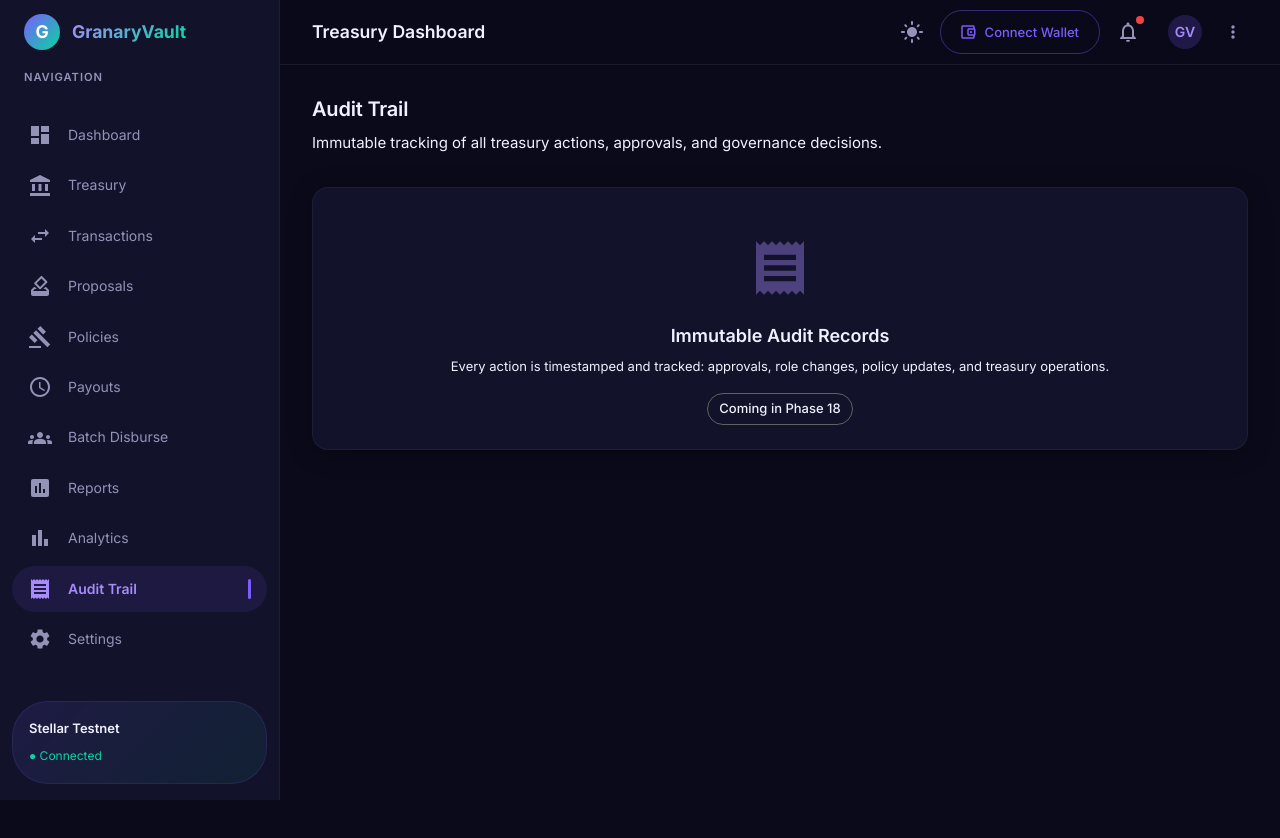
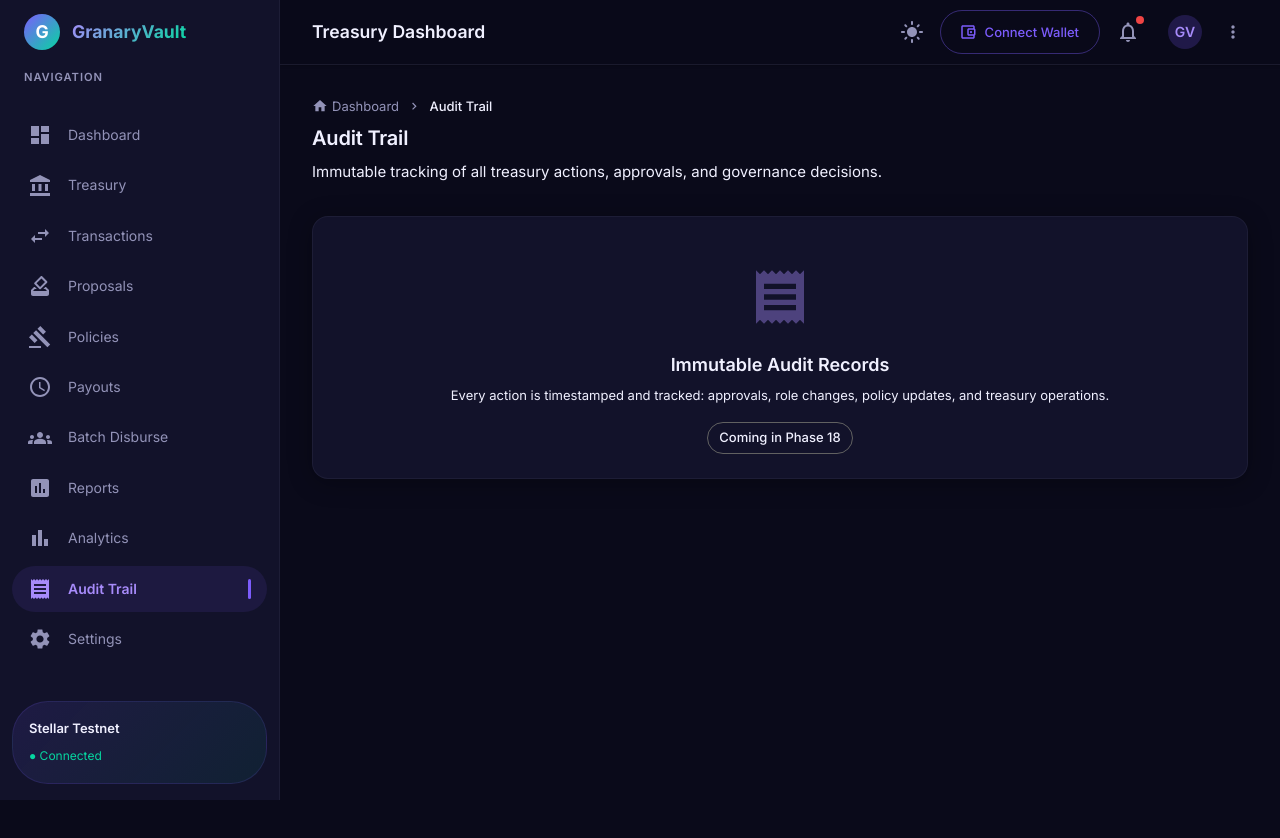
Before and after one commit to GranaryVault/GranaryVault, a Next.js app: page /audit in a window 1280 px wide. Shown: the top 838 px of the page. Built offline with nearby package versions, Linux system fonts and the light colour scheme; what @mui/material-nextjs would draw is missing.

Commit message:
Phase 3: Navigation & routing — breadcrumbs, animated page transitions, NProgress loading bar, polished 404 page

```diff
--- a/src/components/Layout/AppLayout.tsx
+++ b/src/components/Layout/AppLayout.tsx
@@ -1,9 +1,12 @@
 'use client';
 
-import { useState } from 'react';
+import { useState, Suspense } from 'react';
 import { Box } from '@mui/material';
 import Sidebar from '@/components/Layout/Sidebar';
 import Header from '@/components/Layout/Header';
+import Breadcrumbs from '@/components/Layout/Breadcrumbs';
+import PageTransition from '@/components/Layout/PageTransition';
+import NavigationProgress from '@/components/Layout/NavigationProgress';
 
 const DRAWER_WIDTH = 280;
 
@@ -12,6 +15,9 @@ export default function AppLayout({ children }: { children: React.ReactNode }) {
 
   return (
     <Box sx={{ display: 'flex', minHeight: '100vh' }}>
+      <Suspense fallback={null}>
+        <NavigationProgress />
+      </Suspense>
       <Sidebar
         drawerWidth={DRAWER_WIDTH}
         mobileOpen={mobileOpen}
@@ -30,7 +36,8 @@ export default function AppLayout({ children }: { children: React.ReactNode }) {
             minHeight: '100vh',
           }}
         >
-          {children}
+          <Breadcrumbs />
+          <PageTransition>{children}</PageTransition>
         </Box>
       </Box>
     </Box>
--- /dev/null
+++ b/src/components/Layout/Breadcrumbs.tsx
@@ -0,0 +1,86 @@
+'use client';
+
+import { usePathname } from 'next/navigation';
+import {
+  Breadcrumbs as MuiBreadcrumbs,
+  Link,
+  Typography,
+  Box,
+} from '@mui/material';
+import {
+  NavigateNext as NavigateNextIcon,
+  Home as HomeIcon,
+} from '@mui/icons-material';
+
+const routeLabels: Record<string, string> = {
+  treasury: 'Treasury',
+  transactions: 'Transactions',
+  proposals: 'Governance Proposals',
+  policies: 'Spending Policies',
+  payouts: 'Scheduled Payouts',
+  batch: 'Batch Disbursement',
+  reports: 'Financial Reports',
+  analytics: 'Treasury Analytics',
+  audit: 'Audit Trail',
+  settings: 'Settings',
+};
+
+export default function Breadcrumbs() {
+  const pathname = usePathname();
+
+  if (pathname === '/') return null;
+
+  const segments = pathname.split('/').filter(Boolean);
+
+  return (
+    <Box sx={{ mb: 1 }}>
+      <MuiBreadcrumbs
+        separator={<NavigateNextIcon fontSize="small" sx={{ color: 'text.secondary', fontSize: '0.9rem' }} />}
+        aria-label="breadcrumb"
+      >
+        <Link
+          href="/"
+          underline="none"
+          sx={{
+            display: 'flex',
+            alignItems: 'center',
+            gap: 0.5,
+            color: 'text.secondary',
+            fontSize: '0.8125rem',
+            '&:hover': { color: 'primary.light' },
+          }}
+        >
+          <HomeIcon sx={{ fontSize: '1rem' }} />
+          Dashboard
+        </Link>
+        {segments.map((segment, index) => {
+          const isLast = index === segments.length - 1;
+          const label = routeLabels[segment] || segment.charAt(0).toUpperCase() + segment.slice(1);
+          const href = '/' + segments.slice(0, index + 1).join('/');
+
+          return isLast ? (
+            <Typography
+              key={href}
+              sx={{ fontSize: '0.8125rem', color: 'text.primary', fontWeight: 500 }}
+            >
+              {label}
+            </Typography>
+          ) : (
+            <Link
+              key={href}
+              href={href}
+              underline="none"
+              sx={{
+                color: 'text.secondary',
+                fontSize: '0.8125rem',
+                '&:hover': { color: 'primary.light' },
+              }}
+            >
+              {label}
+            </Link>
+          );
+        })}
+      </MuiBreadcrumbs>
+    </Box>
+  );
+}
--- /dev/null
+++ b/src/components/Layout/NavigationProgress.tsx
@@ -0,0 +1,52 @@
+'use client';
+
+import { useEffect } from 'react';
+import { usePathname, useSearchParams } from 'next/navigation';
+import { Box, keyframes } from '@mui/material';
+
+const slideIn = keyframes`
+  from { transform: translateX(-100%); }
+  to { transform: translateX(0); }
+`;
+
+const complete = keyframes`
+  from { transform: translateX(0); opacity: 1; }
+  to { transform: translateX(100%); opacity: 0; }
+`;
+
+export default function NavigationProgress() {
+  const pathname = usePathname();
+  const searchParams = useSearchParams();
+
+  useEffect(() => {
+    // The bar animation is triggered by route changes;
+    // CSS animation handles the visual effect automatically.
+  }, [pathname, searchParams]);
+
+  if (typeof window === 'undefined') return null;
+
+  return (
+    <Box
+      sx={{
+        position: 'fixed',
+        top: 0,
+        left: 0,
+        right: 0,
+        zIndex: 9999,
+        height: '3px',
+        pointerEvents: 'none',
+      }}
+    >
+      <Box
+        key={pathname}
+        sx={{
+          height: '100%',
+          width: '100%',
+          background: (theme) =>
+            `linear-gradient(90deg, ${theme.palette.primary.main}, ${theme.palette.secondary.main})`,
+          animation: `${slideIn} 0.6s ease-out, ${complete} 0.3s ease-in 0.6s forwards`,
+        }}
+      />
+    </Box>
+  );
+}
--- /dev/null
+++ b/src/components/Layout/PageTransition.tsx
@@ -0,0 +1,32 @@
+'use client';
+
+import { Box, keyframes } from '@mui/material';
+import { useEffect, useState } from 'react';
+
+const fadeIn = keyframes`
+  from { opacity: 0; transform: translateY(8px); }
+  to { opacity: 1; transform: translateY(0); }
+`;
+
+interface PageTransitionProps {
+  children: React.ReactNode;
+}
+
+export default function PageTransition({ children }: PageTransitionProps) {
+  const [key, setKey] = useState(0);
+
+  useEffect(() => {
+    setKey((k) => k + 1);
+  }, []);
+
+  return (
+    <Box
+      key={key}
+      sx={{
+        animation: `${fadeIn} 0.35s ease-out`,
+      }}
+    >
+      {children}
+    </Box>
+  );
+}
```
Also changed, not shown: src/app/not-found.tsx (added, +80 -0 lines).
